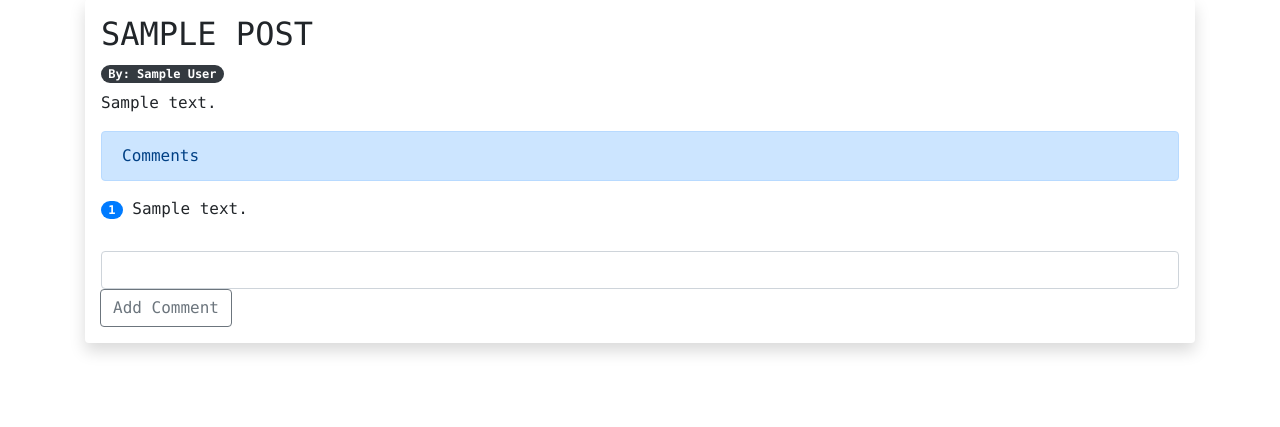
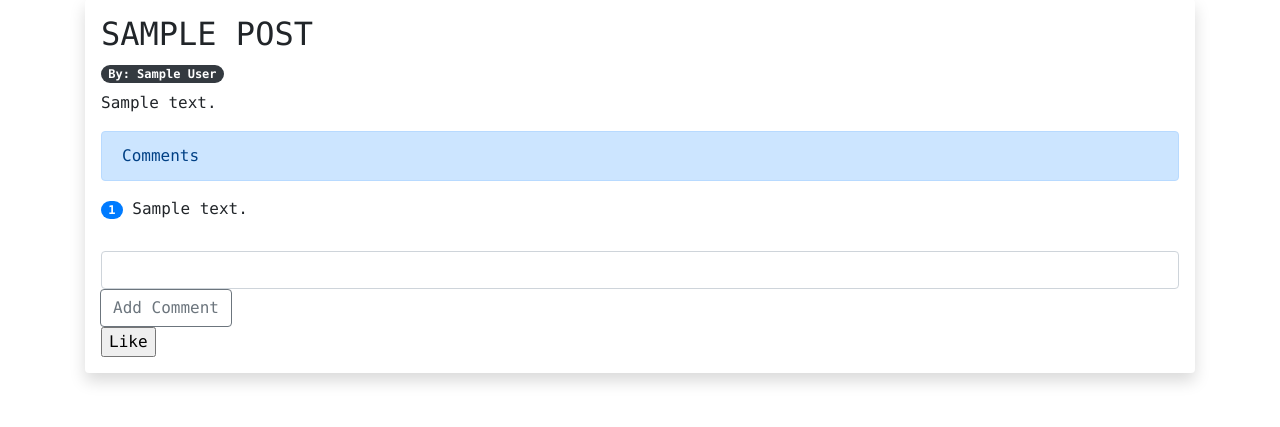
Before and after one commit to syedn22/BlogWebsite-Flask-Firebase, a Flask app: template templates/posts.html in a window 1280 px wide. Shown: the part 138-565 px from the top of the page. Run offline with Flask 2, Linux system fonts and the light colour scheme; the template is opened without the code that fills it: most values are stand-ins (such as "Sample title", 1, 10 or a date in 2020); some libraries are stand-ins or nearby versions.

Commit message:
like the post added

```diff
--- a/app.py
+++ b/app.py
@@ -154,10 +154,8 @@ def comment(id):
         return redirect('/posts')
 
 def getPost(id):
-    post = database.child("posts").child(id).get(
-        token=auth.current_user['idToken']).val()
-    post['id'] = database.child("posts").child(id).get(
-        token=auth.current_user['idToken']).key()
+    post = database.child("posts").child(id).get(token=auth.current_user['idToken']).val()
+    post['id'] = database.child("posts").child(id).get(token=auth.current_user['idToken']).key()
 
     return post
 
@@ -188,6 +186,14 @@ def putComment(message,id):
     print(comment)
     database.child("posts").child(id).child("comments").push(data=comment, token=auth.current_user['idToken'])
 
+@app.route('/posts/like/<string:id>', methods=['GET', 'POST'])
+
+def like_post(id):
+    if request.method == 'POST':
+        like=auth.current_user['email']
+        database.child("posts").child(id).child("like").child("liker_id").push(like)
+
+        return redirect('/posts')
 
 if __name__ == "__main__":
     app.run(debug=True)
--- a/templates/posts.html
+++ b/templates/posts.html
@@ -50,6 +50,9 @@
         </button>
       </div>
     </form>
+    <form method="post" action="/posts/like/{{post.id}}">
+      <input type="submit" value="Like" name="like"/>
+    </form>
   </div>
   {% endfor %} {% endblock %}
 </div>
```
Also changed, not shown: templates/Home.html (line endings or trailing spaces), templates/base.html (line endings or trailing spaces), templates/edit.html (line endings or trailing spaces), templates/index.html (line endings or trailing spaces), templates/newPost.html (line endings or trailing spaces), templates/profile.html (line endings or trailing spaces), templates/signup.html (line endings or trailing spaces).
